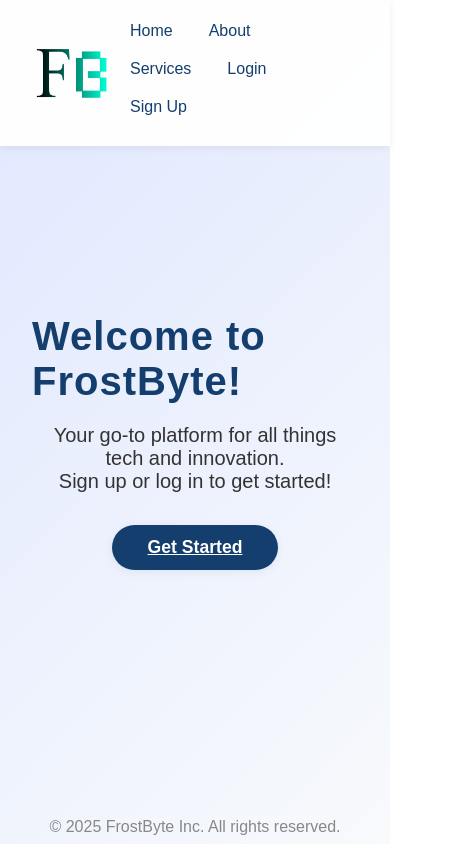
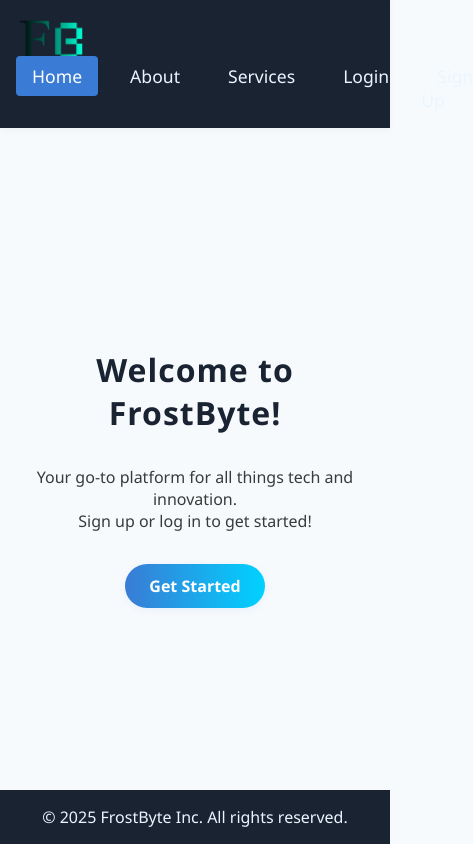
Before and after one commit to Craig-solis/Testings, a website: page index.html in a window 390 px wide. Shown: the whole page, 473 px wide, since content can reach past the window. Drawn offline with Linux system fonts and the light colour scheme.

```diff
--- a/CSS/auth.css
+++ b/CSS/auth.css
@@ -1,3 +1,5 @@
+/* auth.css - Styles for login and signup pages */
+
 @import url('https://fonts.googleapis.com/css2?family=Jost:ital,wght@0,100..900;1,100..900&display=swap');
 
 @import url('https://fonts.googleapis.com/css2?family=Pixelify+Sans:wght@100..500&family=Press+Start+2P&display=swap');
--- a/CSS/dashboard.css
+++ b/CSS/dashboard.css
@@ -321,3 +321,5 @@
         padding: 3px 15px;
     }
 }
+
+/* dashboard.css - Styles for user dashboard */
--- a/CSS/index.css
+++ b/CSS/index.css
@@ -1,120 +1,115 @@
-* {
-    margin: 0;
-    padding: 0;
-    box-sizing: border-box;
-}
+/* index.css - General styles for FrostByte landing page */
 
 body {
-    font-family: "Jost", sans-serif;
-    min-height: 100dvh;
-    background: linear-gradient(135deg, #e0e7ff 0%, #f8fafc 100%);
+  margin: 0;
+  font-family: 'Segoe UI', Arial, sans-serif;
+  background: #f7fafd;
   color: #222;
+  min-height: 100vh;
   display: flex;
   flex-direction: column;
-    min-height: 100vh;
 }
 
 .index-nav {
   display: flex;
+  align-items: center;
   justify-content: space-between;
-    align-items: center;
-    width: 100%;
-    position: fixed;
-    top: 0;
-    left: 0;
-    padding: 1rem 2rem;
-    background: rgba(255,255,255,0.95);
-    box-shadow: 0 2px 8px rgba(0,0,0,0.07);
-    z-index: 100;
+  background: #1a2332;
+  padding: 0.75rem 2rem;
+  box-shadow: 0 2px 8px rgba(0,0,0,0.04);
 }
-
+.index-nav img {
+  height: 48px;
+}
 .index-nav ul {
   list-style: none;
   display: flex;
-    flex-wrap: wrap;
-    align-items: center;
-    justify-content: flex-start;
-    padding-left: 0;
+  gap: 2rem;
   margin: 0;
+  padding: 0;
 }
-
-.index-nav ul li {
-    display: inline-flex;
-    align-items: center;
-    margin-bottom: 0.5rem;
+.index-nav li {
+  display: inline-block;
 }
-
-.index-nav ul li a {
+.index-nav a {
+  color: #eaf6ff;
   text-decoration: none;
-    color: #143e6d;
-    font-size: 1rem;
   font-weight: 500;
-    padding: 6px 18px;
-    border-radius: 20px;
+  font-size: 1.1rem;
+  padding: 0.5rem 1rem;
+  border-radius: 4px;
   transition: background 0.2s, color 0.2s;
-    white-space: nowrap;
 }
-
-.index-nav ul li a:hover {
-    background: #143e6d;
+.index-nav a.active, .index-nav a:hover {
+  background: #3a7bd5;
   color: #fff;
 }
 
-.index-nav img {
-    width: 80px;
-    height: 60px;
-}
-
 .main-content {
-    margin-top: 90px;
-    flex: 1 0 auto;
+  flex: 1;
   display: flex;
   flex-direction: column;
   align-items: center;
   justify-content: center;
-    min-height: 0;
-    padding: 2rem;
+  text-align: center;
+  padding: 3rem 1rem 2rem 1rem;
 }
-
 .main-content h1 {
-    font-size: 2.5rem;
-    color: #143e6d;
-    margin-bottom: 1.2rem;
-    font-weight: 700;
+  font-size: 2.8rem;
+  margin-bottom: 1rem;
+  color: #1a2332;
   letter-spacing: 1px;
 }
-
 .main-content p {
-    font-size: 1.25rem;
-    color: #333;
-    max-width: 600px;
-    text-align: center;
+  font-size: 1.2rem;
   margin-bottom: 2rem;
+  color: #3a3a3a;
 }
-
 .cta-btn {
-    background: #143e6d;
+  display: inline-block;
+  background: linear-gradient(90deg, #3a7bd5 0%, #00d2ff 100%);
   color: #fff;
-    border: none;
-    border-radius: 25px;
-    padding: 0.75rem 2.2rem;
   font-size: 1.1rem;
   font-weight: 600;
+  padding: 0.8rem 2.2rem;
+  border: none;
+  border-radius: 30px;
+  box-shadow: 0 2px 8px rgba(58,123,213,0.08);
   cursor: pointer;
-    box-shadow: 0 2px 8px rgba(20,62,109,0.08);
-    transition: background 0.2s, transform 0.2s;
+  text-decoration: none;
+  transition: background 0.2s, box-shadow 0.2s;
 }
 .cta-btn:hover {
-    background: #1e56a0;
-    transform: translateY(-2px) scale(1.04);
+  background: linear-gradient(90deg, #00d2ff 0%, #3a7bd5 100%);
+  box-shadow: 0 4px 16px rgba(58,123,213,0.15);
 }
 
 footer {
+  background: #1a2332;
+  color: #eaf6ff;
   text-align: center;
-    padding: 1.5rem 0 0.5rem 0;
-    color: #888;
+  padding: 1rem 0;
   font-size: 1rem;
-    flex-shrink: 0;
-    background: transparent;
   margin-top: auto;
 }
+
+@media (max-width: 700px) {
+  .index-nav {
+    flex-direction: column;
+    align-items: flex-start;
+    padding: 1rem;
+  }
+  .index-nav ul {
+    gap: 1rem;
+  }
+  .main-content h1 {
+    font-size: 2rem;
+  }
+  .main-content p {
+    font-size: 1rem;
+  }
+  .cta-btn {
+    font-size: 1rem;
+    padding: 0.7rem 1.5rem;
+  }
+}
--- a/Java/admin.js
+++ b/Java/admin.js
@@ -1,3 +1,4 @@
+// admin.js - Admin dashboard logic
 import { app, auth } from "../Java/firebase-config.js";
 import { getFirestore, collection, onSnapshot, doc, updateDoc, getDoc } from "https://www.gstatic.com/firebasejs/9.6.1/firebase-firestore.js";
 import { signOut, onAuthStateChanged } from "https://www.gstatic.com/firebasejs/9.6.1/firebase-auth.js";
--- a/Java/auth.js
+++ b/Java/auth.js
@@ -1,3 +1,5 @@
+// auth.js - Authentication logic
+
 import { auth } from './firebase-config.js';
 import {
   onAuthStateChanged,
--- a/Java/dashboard.js
+++ b/Java/dashboard.js
@@ -1,3 +1,5 @@
+// dashboard.js - User dashboard logic
+
 import { auth } from "../Java/firebase-config.js";
 import { getFirestore, doc, getDoc } from "https://www.gstatic.com/firebasejs/9.6.1/firebase-firestore.js";
 import { onAuthStateChanged, signOut } from "https://www.gstatic.com/firebasejs/9.6.1/firebase-auth.js";
--- a/Java/firebase-config.js
+++ b/Java/firebase-config.js
@@ -1,3 +1,5 @@
+// firebase-config.js - Firebase configuration
+
 // For Firebase JS SDK v7.20.0 and later, measurementId is optional
 import { initializeApp } from "https://www.gstatic.com/firebasejs/9.6.1/firebase-app.js";
 import { getAuth, setPersistence, browserSessionPersistence } from "https://www.gstatic.com/firebasejs/9.6.1/firebase-auth.js";
--- a/Java/login.js
+++ b/Java/login.js
@@ -1,3 +1,5 @@
+// login.js - Login page logic
+
 import { auth } from "../Java/firebase-config.js";
 import { signInWithEmailAndPassword } from "https://www.gstatic.com/firebasejs/9.6.1/firebase-auth.js";
 import { getFirestore, doc, getDoc } from "https://www.gstatic.com/firebasejs/9.6.1/firebase-firestore.js";
--- a/Java/signup.js
+++ b/Java/signup.js
@@ -1,3 +1,5 @@
+// signup.js - Signup page logic
+
 import { auth } from "../Java/firebase-config.js";
 import { createUserWithEmailAndPassword } from "https://www.gstatic.com/firebasejs/9.6.1/firebase-auth.js";
 import { getFirestore, doc, setDoc, getDoc } from "https://www.gstatic.com/firebasejs/9.6.1/firebase-firestore.js";
```
Also changed, not shown: CSS/admin-dashboard.css (+44 -4 lines), Pages/admin-dashboard.html (+1 -1 lines), index.html (+1 -0 lines). Lines whose indentation alone changed are shown as unchanged.
